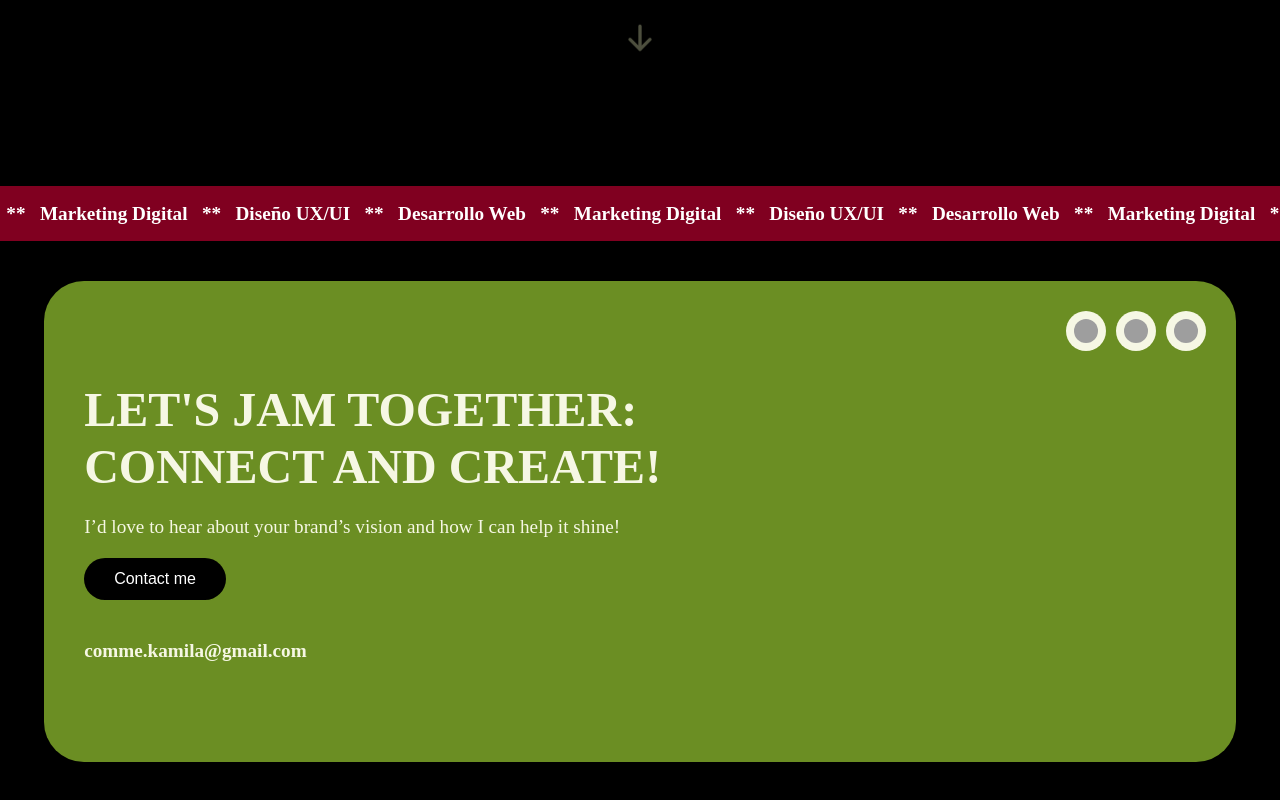
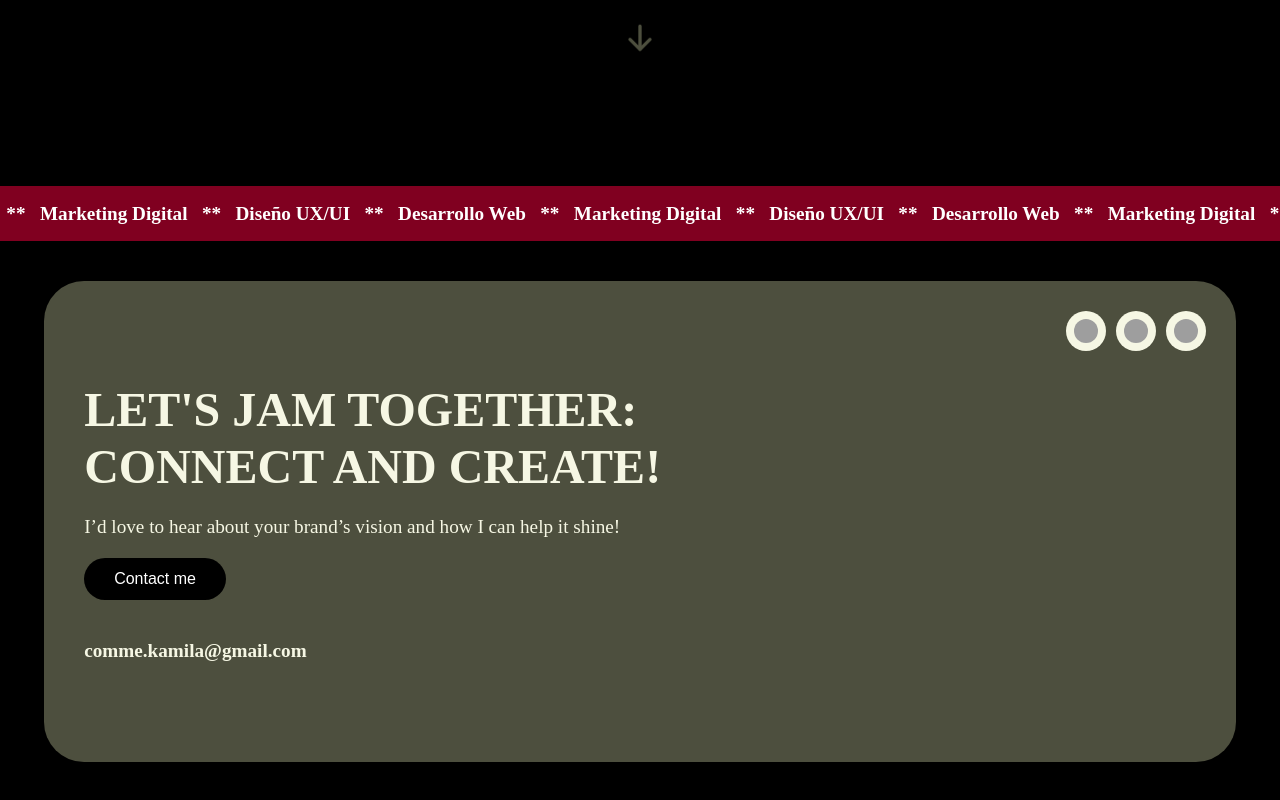
Before and after one commit to luulaa13/portfolio, a React (Vite) app: page /portfolio in a window 1280 px wide. Shown: the part 536-1336 px from the top of the page. Built offline with nearby package versions, Linux system fonts and the light colour scheme; no server answers; grey boxes are pictures that could not be loaded; a web font is replaced by a local one.

Commit message:
Update Portfolio.css

```diff
--- a/src/style/Portfolio.css
+++ b/src/style/Portfolio.css
@@ -138,7 +138,7 @@
 }
 
 .contacto-section{
- background-color: #6B8E23; /* o #6B8E23 para verde oliva */
+ background-color: #4d4f3e; /* o #6B8E23 para verde oliva */
   border-radius: 40px;
   padding: 60px 40px;
   width: 98%;
```
